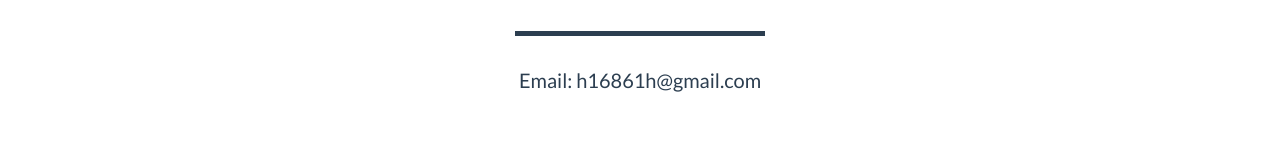
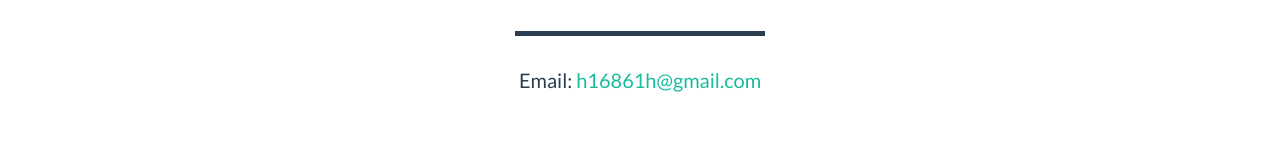
Before and after one commit to Li-Kevin/Li-Kevin.github.io, a website: page indexEN.html in a window 1280 px wide. Shown: the part 2174-2330 px from the top of the page. Drawn offline with nearby package versions, Linux system fonts and the light colour scheme.

Commit message:
fix mail link with mailto:

```diff
--- a/indexEN.html
+++ b/indexEN.html
@@ -233,7 +233,7 @@
                 <div class="col-lg-12 text-center">
                     <h2>Contact Me</h2>
                     <hr class="star-primary">
-                    <p> Email: h16861h@gmail.com </p>
+                    <p> Email: <a href='mailto:h16861h@gmail.com'>h16861h@gmail.com</a></p>
                 </div>
             </div>
             <div class="row">
```
